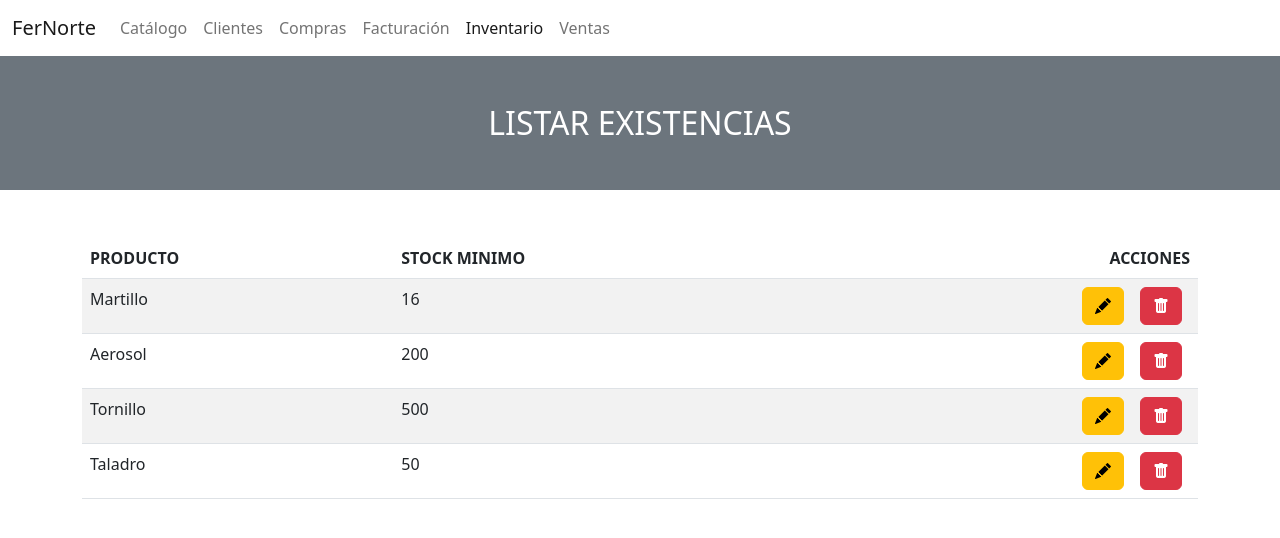
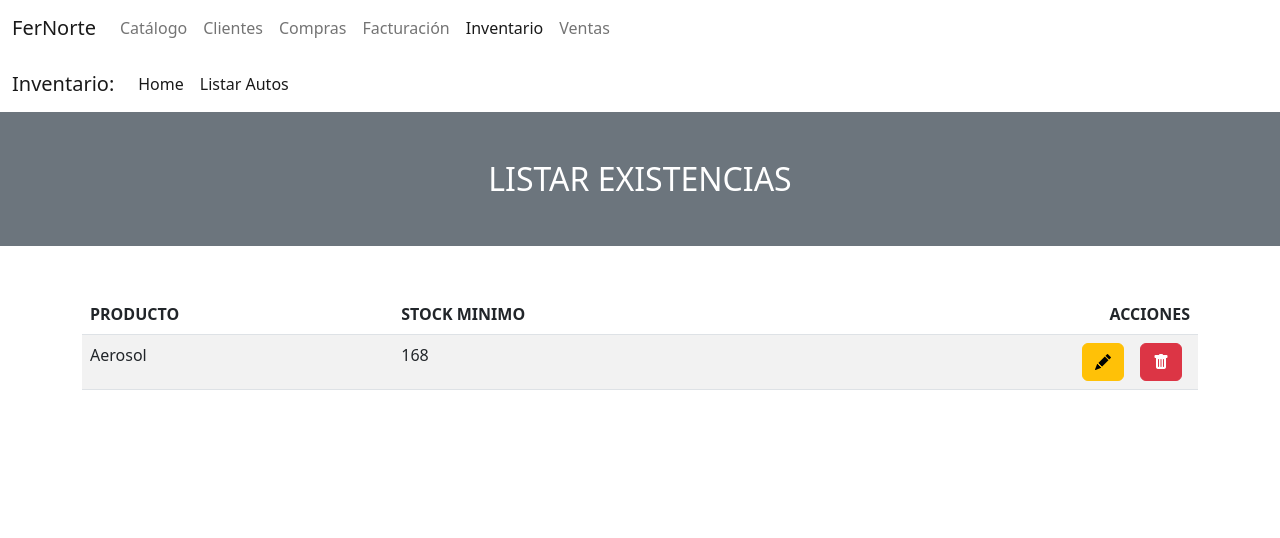
Before and after one commit to fpiemontesi/fernorte-app-2w1, an Angular app: page /inventory/listar-existencias in a window 1280 px wide. Shown: the top 538 px of the page. Built offline with nearby package versions, Linux system fonts and the light colour scheme; data requests are answered from the project's data file.

Commit message:
arreglos

```diff
--- a/src/app/modules/inventory/components/home/home.component.html
+++ b/src/app/modules/inventory/components/home/home.component.html
@@ -20,7 +20,7 @@
             >
         </li>
         <li class="nav-item">
-          <a class="nav-link" href="#" routerLink='/inventory/listar-existencias'
+          <a class="nav-link" href="#" routerLink='/inventory/listar-existencias' routerLinkActive="active"
             >Listar Autos</a
           >
         </li>
@@ -29,4 +29,4 @@
   </div>
 </nav>
 
-<!-- <router-outlet name="inventoryoutlet"></router-outlet> -->
+<router-outlet ></router-outlet>
--- a/src/app/modules/inventory/components/listar-existencias/listar-existencias.component.ts
+++ b/src/app/modules/inventory/components/listar-existencias/listar-existencias.component.ts
@@ -1,54 +1,73 @@
-import { Component, OnInit } from '@angular/core';
+import { Component, OnDestroy, OnInit } from '@angular/core';
 import { Existencia } from '../../models/existencia';
 import { ExistenciasService } from '../../services/existance.service';
 import { Router } from '@angular/router';
 import { ToastInfo } from '../../models/notification';
+import { Subscription, of } from 'rxjs';
+import { NgbModal } from '@ng-bootstrap/ng-bootstrap';
+import { ModalComponent } from '../modal/modal.component';
 
 @Component({
   selector: 'fn-listar-existencias',
   templateUrl: './listar-existencias.component.html',
   styleUrls: ['./listar-existencias.component.css'],
 })
-export class ListarExistenciasComponent implements OnInit {
-
+export class ListarExistenciasComponent implements OnInit, OnDestroy {
   list: Existencia[] = [];
   toasts: ToastInfo[] = [];
+  suscripciones: Subscription = new Subscription();
 
-  constructor(private existenciaService: ExistenciasService, private router:Router) {}
+  constructor(
+    private existenciaService: ExistenciasService,
+    private router: Router,
+    private modalService: NgbModal
+  ) {}
 
   ngOnInit(): void {
     this.llenarList();
   }
+  ngOnDestroy(): void {
+    this.suscripciones.unsubscribe();
+  }
 
   llenarList() {
+    this.suscripciones.add(
       this.existenciaService.getExistencias().subscribe((list) => {
         this.list = list;
-      console.log(this.list);
-    });
+      })
+    );
   }
 
   eliminarExistencia(id: number) {
-    //Debe funcionar con Modal de angular: https://ng-bootstrap.github.io/#/components/modal/examples
-    const confirmed = confirm('Seguro desea eliminar un producto?');
-
-    if (confirmed) {
+    const modalRef = this.modalService.open(ModalComponent);
+    modalRef.componentInstance.description = 'Seguro desea eliminar un producto?';
+    modalRef.result.then(
+      () => {
+        this.suscripciones.add(
           this.existenciaService.deleteExistencia(id).subscribe({
             next: () => {
-          this.notificar('Exito','Producto eliminado correctamente!')
+              this.notificar('Exito', 'Producto eliminado correctamente!');
               this.llenarList();
             },
             error: () => {
-          this.notificar('Exito','Ocurrio un erroe al elimar el producto!')
+              this.notificar(
+                'Error',
+                'Ocurrio un error al eliminar el producto!'
+              );
             },
-      });
+          })
+        );
+      },
+      () => {
       }
+    );
   }
 
   modificarExistencia(id: number) {
-    this.router.navigate(['/inventory/modificar-existencia/'+id]);
+    this.router.navigate(['/inventory/modificar-existencia/' + id]);
   }
 
   notificar(header: string, body: string) {
-    this.toasts.push({ header, body, delay:1000 });
+    this.toasts.push({ header, body, delay: 1000 });
   }
 }
--- /dev/null
+++ b/src/app/modules/inventory/components/modal/modal.component.html
@@ -0,0 +1,11 @@
+<div class="modal-header">
+  <h4 class="modal-title">{{title}}</h4>
+  <button type="button" class="btn-close" aria-label="Close" (click)="activeModal.dismiss('Cross click')"></button>
+</div>
+<div class="modal-body">
+  <p>{{description}}</p>
+</div>
+<div class="modal-footer justify-content-end">
+  <button type="button" class="btn btn-success" (click)="activeModal.close('Close click')">Si</button>
+  <button type="button" class="btn btn-danger" (click)="activeModal.dismiss('Close click')">No</button>
+</div>
--- a/src/app/modules/inventory/components/modificar-existencia/modificar-existencia.component.html
+++ b/src/app/modules/inventory/components/modificar-existencia/modificar-existencia.component.html
@@ -59,3 +59,13 @@
 <ngb-toast [header]="toast.header" *ngFor="let toast of toasts; index as index">
   {{ toast.body }}
 </ngb-toast>
+
+<ng-template #content let-modal>
+	<div class="modal-header">
+		<h4 class="modal-title" id="modal-basic-title">Profile update</h4>
+		<button type="button" class="btn-close" aria-label="Close" (click)="modal.dismiss('Cross click')"></button>
+	</div>
+	<div class="modal-footer">
+		<button type="button" class="btn btn-outline-dark" (click)="modal.close('Save click')">Save</button>
+	</div>
+</ng-template>
--- a/src/app/modules/inventory/components/modificar-existencia/modificar-existencia.component.ts
+++ b/src/app/modules/inventory/components/modificar-existencia/modificar-existencia.component.ts
@@ -1,16 +1,17 @@
-import { Component, OnInit } from '@angular/core';
+import { Component, OnDestroy, OnInit } from '@angular/core';
 import { NgForm } from '@angular/forms';
 import { Existencia } from '../../models/existencia';
 import { ExistenciasService } from '../../services/existance.service';
 import { ActivatedRoute, Params, Router } from '@angular/router';
 import { ToastInfo } from '../../models/notification';
+import { Subscription } from 'rxjs';
 
 @Component({
   selector: 'app-modificar-existencia',
   templateUrl: './modificar-existencia.component.html',
   styleUrls: ['./modificar-existencia.component.css']
 })
-export class ModificarExistenciaComponent implements OnInit {
+export class ModificarExistenciaComponent implements OnInit,OnDestroy {
   existenciaAModificar:Existencia= {
     id:1,
     stock_minimo:5,
@@ -20,23 +21,33 @@ export class ModificarExistenciaComponent implements OnInit {
   toasts: ToastInfo[] = [];
   invalido=false
 
+  suscripciones:Subscription=new Subscription();
+
   constructor(private existenciasService: ExistenciasService, private activatedRoute: ActivatedRoute, private router:Router){
   }
 
   ngOnInit(): void {
+    this.suscripciones.add(
       this.activatedRoute.params.subscribe({
         next: (params: Params) => {
+
+
+          this.suscripciones.add(
             this.existenciasService.getExistencia(params['id']).subscribe({
             next:(e)=>{
               this.existenciaAModificar = e
             }
-        })
+          }))
         }
-    })
+      }))
+  }
+  ngOnDestroy(): void {
+    this.suscripciones.unsubscribe()
   }
 
   confirmar(form: NgForm) {
     if(form.valid){
+      this.suscripciones.add(
         this.existenciasService.modificarExistencia(this.existenciaAModificar).subscribe({
           next:() =>{
             // this.notificar("Exito",'Producto modificado correctamente!');
@@ -47,7 +58,7 @@ export class ModificarExistenciaComponent implements OnInit {
             this.notificar("Error",'Ocurrio un error al modificar el producto!');
             // alert('Ocurrio un error al elimar el producto!');
           }
-      })
+        }))
     }else{
       this.notificar("Error",'Valores invalidos');
       this.invalido=true
--- a/src/app/modules/inventory/db.json
+++ b/src/app/modules/inventory/db.json
@@ -1,24 +1,9 @@
 {
   "existencias": [
     {
-      "id": 3,
-      "stock_minimo": 16,
-      "nombre": "Martillo"
-    },
-    {
       "id": 4,
-      "stock_minimo": "200",
+      "stock_minimo": 168,
       "nombre": "Aerosol"
-    },
-    {
-      "id": 5,
-      "stock_minimo": "500",
-      "nombre": "Tornillo"
-    },
-    {
-      "id": 6,
-      "stock_minimo": "50",
-      "nombre": "Taladro"
     }
   ]
 }
--- a/src/app/modules/inventory/inventory.module.ts
+++ b/src/app/modules/inventory/inventory.module.ts
@@ -11,30 +11,34 @@ import { ExistenciasService } from './services/existance.service';
 const routes: Routes = [
   {
     path: 'inventory',
-    component: HomeComponent
-  },
-  {
-    path: 'inventory/listar-existencias',
-    component: ListarExistenciasComponent
-  },
-  {
-    path: 'inventory/modificar-existencia/:id',
-    component: ModificarExistenciaComponent
+    component: HomeComponent,
+    children: [
+      {
+        path: 'listar-existencias',
+        component: ListarExistenciasComponent,
+      },
+      {
+        path: 'modificar-existencia/:id',
+        component: ModificarExistenciaComponent,
+      },
+    ],
   },
 ];
 
 @NgModule({
-  declarations: [HomeComponent,
+  declarations: [
+    HomeComponent,
     ModificarExistenciaComponent,
-    ListarExistenciasComponent],
+    ListarExistenciasComponent,
+  ],
   providers: [ExistenciasService],
-  imports: [CommonModule,
+  imports: [
+    CommonModule,
     FormsModule,
     NgbNavModule,
-    RouterModule.forRoot(routes),
-    NgbToast
+    RouterModule.forChild(routes),
+    NgbToast,
   ],
-  exports: [HomeComponent,
-    RouterModule],
+  exports: [HomeComponent, RouterModule],
 })
 export class InventaryModule {}
```
Also changed, not shown: src/app/modules/inventory/components/modal/modal.component.ts (added, +13 -0 lines), src/app/modules/inventory/components/modal/modal.component.css (added), 1 other file (tests, documents, lock files or other folders). Lines whose indentation alone changed are shown as unchanged.
